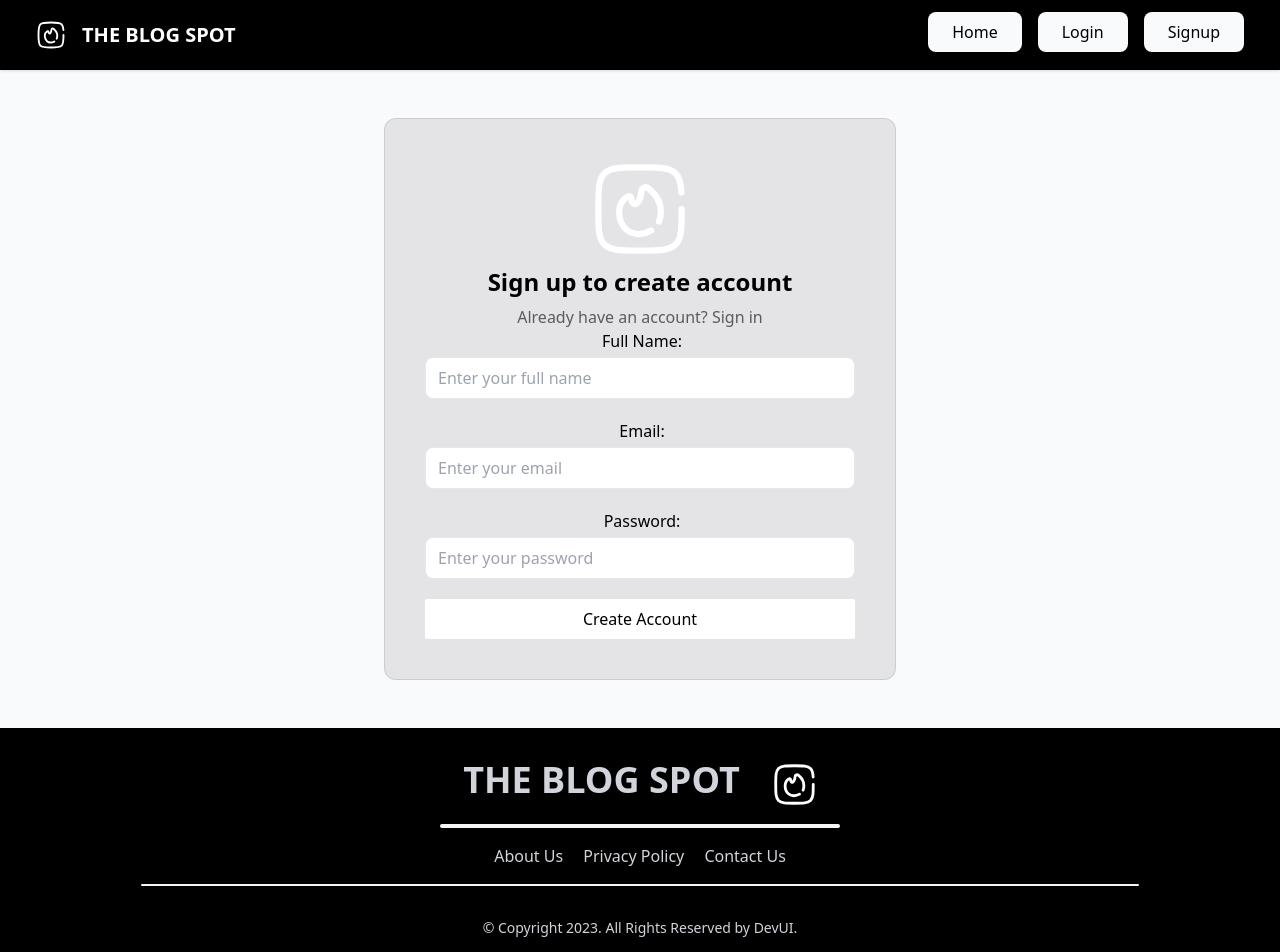
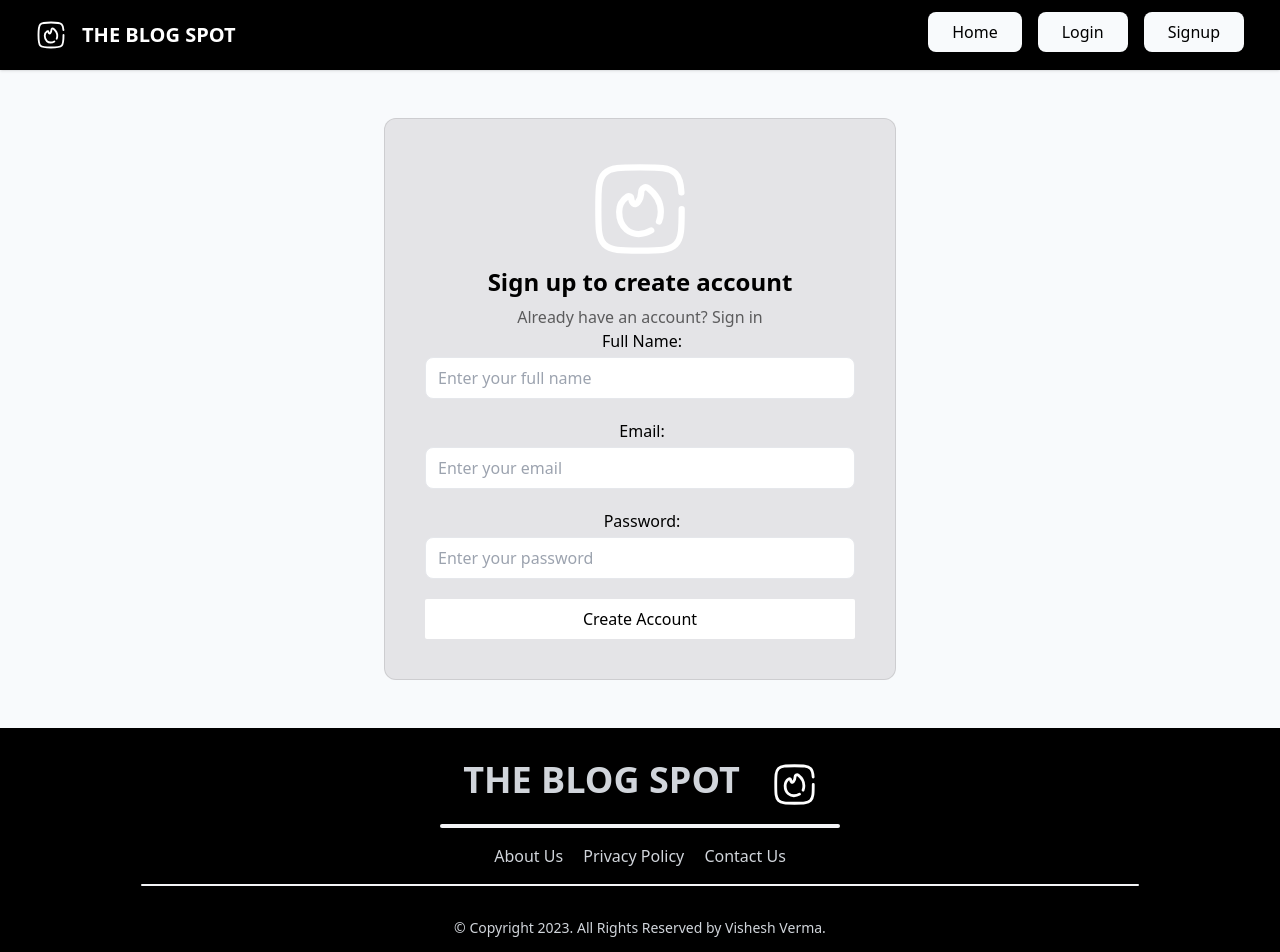
Before and after one commit to Vishesh-Verma-07/The-Blog-Spot, a React (Vite) app: page /signup in a window 1280 px wide. Shown: the top 952 px of the page. Built offline with nearby package versions, Linux system fonts and the light colour scheme; no server answers.

Commit message:
Update favicon and footer text

```diff
--- a/index.html
+++ b/index.html
@@ -2,7 +2,7 @@
 <html lang="en">
   <head>
     <meta charset="UTF-8" />
-    <link rel="icon" type="image/svg+xml" href="/vite.svg" />
+    <link rel="icon" type="image/svg+xml" href="/logo.svg" />
     <meta name="viewport" content="width=device-width, initial-scale=1.0" />
     <title>Blog Spot</title>
   </head>
--- a/src/components/Footer/Footer.jsx
+++ b/src/components/Footer/Footer.jsx
@@ -27,7 +27,7 @@
             <hr className=' w-4/5 h-0.5 mx-12 bg-gray-100 border-0 rounded md:my-4 dark:bg-zinc-400' />
             <div className=' hover:text-white'>
                 <p className="text-sm m-4">
-                     &copy; Copyright 2023. All Rights Reserved by DevUI.
+                     &copy; Copyright 2023. All Rights Reserved by Vishesh Verma.
                 </p>
             </div>
 
--- a/src/components/Login.jsx
+++ b/src/components/Login.jsx
@@ -15,7 +15,6 @@
     const [error, setError] = useState('')
 
     const login = async(data) =>{
-        console.log(data);
         setError('')
         try {
             const session = await authService.login(data)
@@ -23,7 +22,7 @@
                 const userData = await authService.getCurrentUser()
                 if(userData) {
                     dispatch(authLogin(userData))
-                    navigate('/')
+                    navigate('/all-posts')
                 }
             }
         } catch (error) {
```
